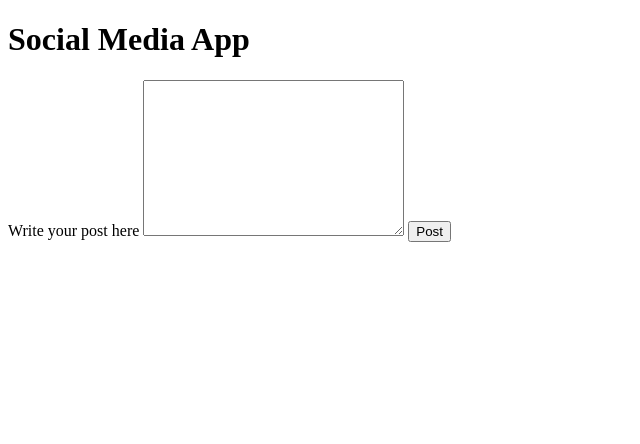
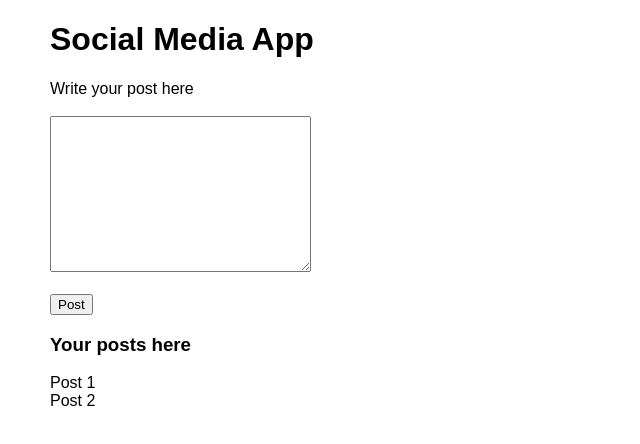
Before and after one commit to jayandra-XQ/socialmediapp, a plain HTML site: page index.html in a window 1280 px wide. Shown: the whole page, without its empty margins (0-640 px from the left). Drawn offline with Linux system fonts and the light colour scheme.

Commit message:
right form

```diff
--- a/index.html
+++ b/index.html
@@ -13,11 +13,19 @@
         <div class="left">
         <form id="form">
             <label for="">Write your post here</label>
+            <br><br>
             <textarea name="" id="" cols="30" rows="10"></textarea>
+            <br><br>
             <button type="submit">Post</button>
         </form>
         </div>
-        <div class="right"></div>
+        <div class="right">
+            <h3>Your posts here</h3>
+            <div id="posts">
+                <div>Post 1</div>
+                <div>Post 2</div>
+            </div>
+        </div>
     </div>
 </body>
 </html>
--- a/style.css
+++ b/style.css
@@ -0,0 +1,4 @@
+body{
+    font-family: sans-serif;
+    margin: 0 50px;
+}
```
